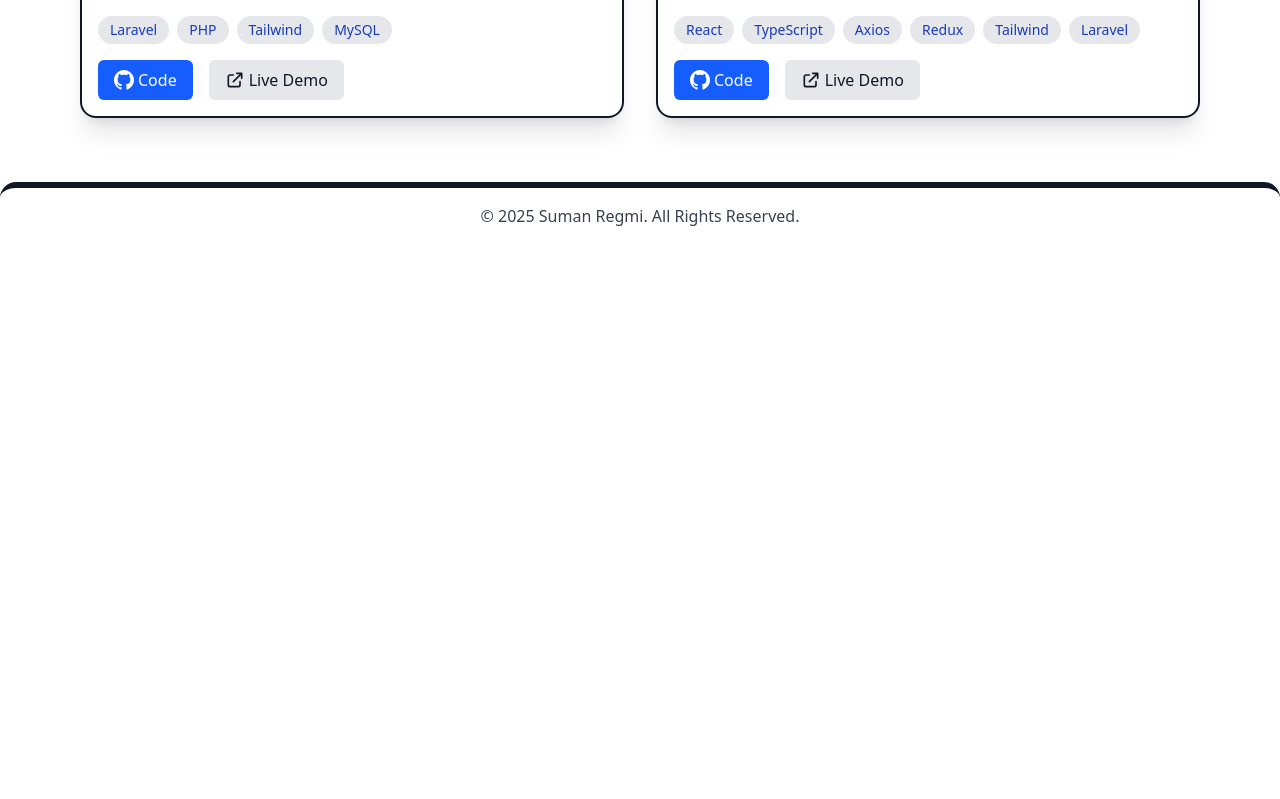
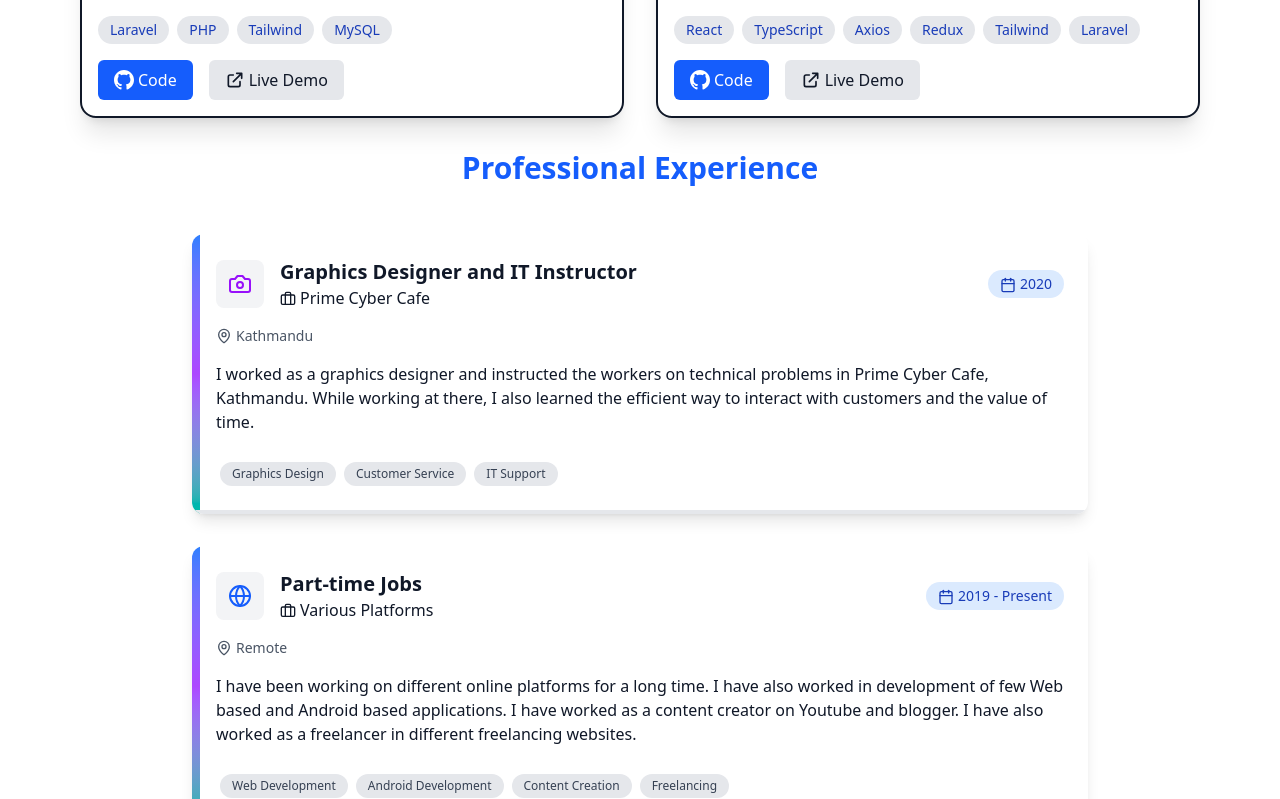
Before and after one commit to SumaniqueCode/SumaniqueCode, a React (Vite) app: page / in a window 1280 px wide. Shown: the part 1742-2541 px from the top of the page. Before the commit the page ends 1986 px from the top, so only its background shows below. Built offline with nearby package versions, Linux system fonts and the light colour scheme.

Commit message:
Added experience component in landing page

```diff
--- a/src/portfolio/landing/Landing.tsx
+++ b/src/portfolio/landing/Landing.tsx
@@ -1,5 +1,6 @@
 import { useThemeContext } from "../../ThemeContext"
 import About from "./components/about/About"
+import Experience from "./components/experience/Experience"
 import Hero from "./components/Hero"
 import Projects from "./components/projects/Projects"
 import Skills from "./components/skills/Skills"
@@ -20,6 +21,9 @@ const Landing = () => {
 
             {/*Projects Section */}
             <Projects darkMode={darkMode} />
+
+            {/*Experience Section */}
+            <Experience darkMode={darkMode} />
         </main>
     )
 }
```
